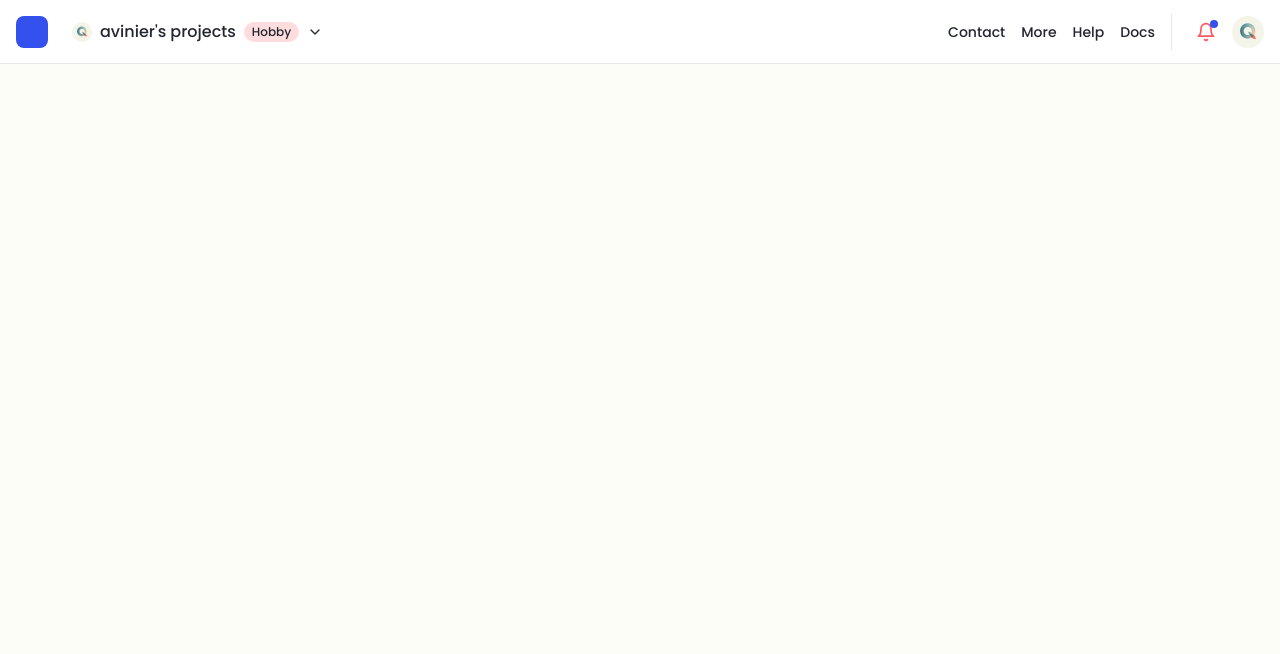
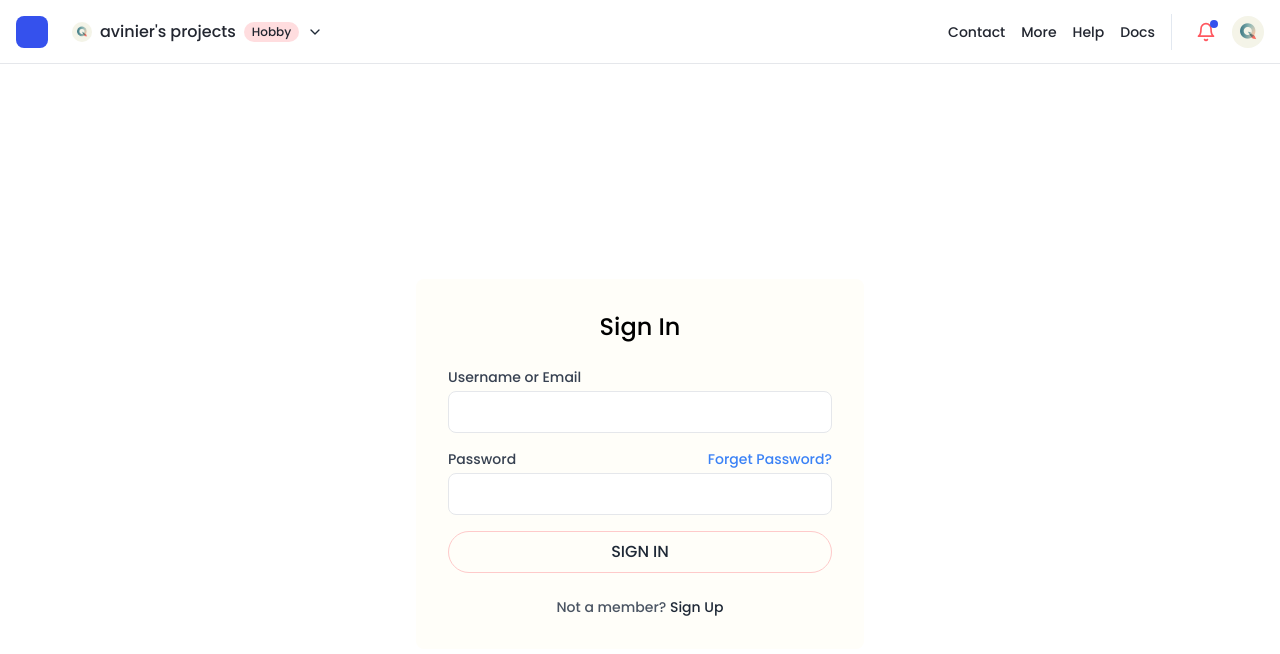
Before and after one commit to Avinier/QebulonAI, a Next.js app: page /signin in a window 1280 px wide. Shown: the top 654 px of the page. Built offline with nearby package versions, Linux system fonts and the light colour scheme; no server answers.

Commit message:
signin page integrated

```diff
--- a/src/app/(auth)/signin/page.js
+++ b/src/app/(auth)/signin/page.js
@@ -1,7 +1,123 @@
+"use client";
+
+import { useState } from "react";
+import Link from "next/link";
+import { useRouter } from "next/navigation";
+import { authService } from "../../../lib/backend-api";
+
 export default function SignIn() {
+  const router = useRouter();
+  const [formData, setFormData] = useState({
+    username: "",
+    password: "",
+  });
+  const [error, setError] = useState("");
+  const [isLoading, setIsLoading] = useState(false);
+
+  const handleSubmit = async (e) => {
+    e.preventDefault();
+    setError("");
+    setIsLoading(true);
+
+    try {
+      console.log(formData);
+      const response = await authService.login({
+        username: formData.username,
+        password: formData.password,
+      });
+
+      if (response.access) {
+        router.push("/chatbot");
+      } else {
+        setError("Login successful but no access token received");
+      }
+    } catch (err) {
+      setError(
+        err.message || "Failed to sign in. Please check your credentials."
+      );
+    } finally {
+      setIsLoading(false);
+    }
+  };
+
+  const handleChange = (e) => {
+    setError("");
+    setFormData({
+      ...formData,
+      [e.target.name]: e.target.value,
+    });
+  };
+
   return (
-    <div className="min-h-screen flex items-center justify-center bg-background">
-      {/* Sign in form will go here */}
+    <div className="min-h-screen flex items-center justify-center bg-white p-4">
+      <div className="w-full max-w-md bg-[#fffef9] p-8 rounded-lg">
+        <h2 className="text-2xl font-medium text-center mb-6 text-black">
+          Sign In
+        </h2>
+
+        {error && (
+          <div className="mb-4 p-3 bg-red-50 border border-red-200 text-red-600 rounded-lg text-sm">
+            {error}
+          </div>
+        )}
+
+        <form onSubmit={handleSubmit} className="space-y-4">
+          <div className="space-y-1">
+            <label className="block text-sm text-gray-700">
+              Username or Email
+            </label>
+            <input
+              type="text"
+              name="username"
+              value={formData.username}
+              onChange={handleChange}
+              className="w-full px-3 py-2 border border-gray-200 rounded-lg text-black focus:outline-none focus:ring-1 focus:ring-gray-200"
+              required
+              disabled={isLoading}
+              autoComplete="username"
+            />
+          </div>
+
+          <div className="space-y-1">
+            <div className="flex justify-between items-center">
+              <label className="block text-sm text-gray-700">Password</label>
+              <Link
+                href="/forgot-password"
+                className="text-sm text-blue-500 hover:text-blue-600"
+              >
+                Forget Password?
+              </Link>
+            </div>
+            <input
+              type="password"
+              name="password"
+              value={formData.password}
+              onChange={handleChange}
+              className="w-full px-3 py-2 border border-gray-200 rounded-lg text-black focus:outline-none focus:ring-1 focus:ring-gray-200"
+              required
+              disabled={isLoading}
+              autoComplete="current-password"
+            />
+          </div>
+
+          <button
+            type="submit"
+            disabled={isLoading}
+            className={`w-full py-2 px-4 border border-red-200 rounded-full text-gray-800 hover:bg-gray-50 transition-colors mt-6 ${
+              isLoading ? "opacity-70 cursor-not-allowed" : ""
+            }`}
+          >
+            {isLoading ? "Signing in..." : "SIGN IN"}
+          </button>
+        </form>
+
+        <div className="mt-6 text-center text-sm">
+          <span className="text-gray-600">Not a member? </span>
+          <Link href="/signup" className="text-gray-800 hover:underline">
+            Sign Up
+          </Link>
+        </div>
+      </div>
     </div>
   );
 }
--- a/src/app/dashboard/[slug]/page.js
+++ b/src/app/dashboard/[slug]/page.js
@@ -19,10 +19,10 @@ const InstancePage = () => {
   const instances = [
     {
       slug: "superserver-ai-1",
-      name: "My First Instance",
-      link: "https://github.com/Avinier",
+      name: "SuperServer.AI",
+      link: "https://github.com/Avinier/SuperServer-AI",
       url: "https://quantumsenses.com",
-      description: "This is a detailed description of the first instance.",
+      description: "Deploy your application with the help of our chatbots",
       status: "running",
       createdAt: "2024-03-15",
       specs: {
@@ -35,8 +35,8 @@ const InstancePage = () => {
       },
       meet: {
         title: "Meeting title",
-        link: "https://meet.google.com",
-        videoId: "1TucufRiGz65B7z_d8FS9TJNnM8W0HlYk",
+        link: "https://meet.google.com/bvw-jtsc-kod",
+        videoId: "1OSI5KdGhIDepr8a_peyJZIX6lKmOge8F",
         members: [
           { name: "mem1", image: "/logo-1.jpeg" },
           { name: "mem2", image: "/logo-1.jpeg" },
@@ -94,10 +94,10 @@ const InstancePage = () => {
   }
 
   const todos = [
-    { id: 1, text: "Write technical docs", completed: false },
+    { id: 1, text: "Add graphs in dashboard", completed: false },
     { id: 2, text: "Review pull requests", completed: false },
     { id: 3, text: "Update dependencies", completed: true },
-    { id: 4, text: "Deploy to production", completed: false },
+    { id: 4, text: "Database tuning", completed: false },
   ];
 
   const [tasks, setTasks] = useState(todos);
@@ -297,7 +297,8 @@ const InstancePage = () => {
             </div>
             <div className="flex items-center justify-between">
               <a
-                href="#_"
+                href="https://docs.google.com/document/d/1J4dlSIq2FuQN8McoFzAWKEL0NU29-T9mkKe4YtF-7W0/edit?usp=sharing"
+                target="_blank"
                 class="box-border relative z-30 h-[50px] mt-10 my-auto items-center justify-center w-auto px-8 py-3 overflow-hidden font-bold text-white transition-all duration-300 bg-orange-600 rounded-md cursor-pointer group ring-offset-2 ring-1 ring-orange-300 ring-offset-orange-200 hover:ring-offset-orange-500 ease focus:outline-none"
               >
                 <span class="absolute bottom-0 right-0 w-8 h-20 -mb-8 -mr-5 transition-all duration-300 ease-out transform rotate-45 translate-x-1 bg-white opacity-10 group-hover:translate-x-0"></span>
@@ -327,7 +328,11 @@ const InstancePage = () => {
                   <h3 className="text-md font-bold font-primary text-center text-primary mr-[10px]">
                     Task Allotement
                   </h3>
-                  <a href="#" className="text-primary ">
+                  <a
+                    href="https://calendar.google.com/calendar/u/0/r/tasks?pli=1"
+                    className="text-primary "
+                    target="_blank"
+                  >
                     <ExternalLink size={20} />
                   </a>
                 </div>
--- a/src/app/dashboard/page.js
+++ b/src/app/dashboard/page.js
@@ -13,34 +13,34 @@ const DashboardPage = () => {
       domain: "quantumsenses.com",
       repoPath: "Avinier/SuperServerAI-LandingPage",
       lastCommit: "wait",
-      timeAgo: "8d ago",
+      timeAgo: "1d ago",
       branch: "main",
       icon: "/logo-1.jpeg",
     },
     {
-      title: "superserver.ai-2",
-      domain: "quantumsenses.com",
-      repoPath: "Avinier/SuperServerAI-LandingPage",
+      title: "nk-coaltrack",
+      domain: "nkcoaltrack.com",
+      repoPath: "Sinha-Aditya/coaltracker",
       lastCommit: "wait",
-      timeAgo: "8d ago",
+      timeAgo: "1d ago",
       branch: "main",
       icon: "/logo-1.jpeg",
     },
     {
-      title: "superserver.ai-3",
+      title: "qebulon-models",
       domain: "quantumsenses.com",
-      repoPath: "Avinier/SuperServerAI-LandingPage",
+      repoPath: "Qebulon-Org/HF-Models",
       lastCommit: "wait",
-      timeAgo: "8d ago",
+      timeAgo: "1d ago",
       branch: "main",
       icon: "/logo-1.jpeg",
     },
     {
-      title: "superserver.ai-4",
+      title: "nmims-timetable-sys",
       domain: "quantumsenses.com",
-      repoPath: "Avinier/SuperServerAI-LandingPage",
+      repoPath: "NMIMS/timetable",
       lastCommit: "wait",
-      timeAgo: "8d ago",
+      timeAgo: "1d ago",
       branch: "main",
       icon: "/logo-1.jpeg",
     },
--- a/src/app/page.js
+++ b/src/app/page.js
@@ -1,7 +1,15 @@
+// app/page.js
 import { redirect } from "next/navigation";
+import { getSession } from "../lib/session";
 
-export default function Home() {
-  // Later you can add authentication check here
-  // if (!isAuthenticated) redirect('/auth/signin')
-  redirect("/dashboard");
+export default async function Home() {
+  const session = await getSession();
+
+  if (!session) {
+    redirect("/dashboard");
+  } else {
+    redirect("/signin");
+  }
+
+  return null;
 }
--- /dev/null
+++ b/src/lib/backend-api.js
@@ -0,0 +1,100 @@
+// services/api.js
+const API_URL =
+  process.env.NEXT_PUBLIC_API_URL || "http://dev.quantumsenses.com:8000";
+
+export const authService = {
+  login: async (credentials) => {
+    try {
+      const response = await fetch(`${API_URL}/auth/login`, {
+        method: "POST",
+        headers: {
+          "Content-Type": "application/json",
+          Accept: "application/json",
+        },
+        body: JSON.stringify(credentials),
+      });
+
+      // Handle non-JSON responses gracefully
+      const contentType = response.headers.get("content-type");
+      if (!contentType || !contentType.includes("application/json")) {
+        throw new Error(
+          "Expected JSON response, received HTML or other format."
+        );
+      }
+
+      const data = await response.json();
+
+      if (!response.ok) {
+        throw new Error(data.detail || data.message || "Login failed");
+      }
+
+      if (data.access) {
+        localStorage.setItem("authToken", data.access);
+        localStorage.setItem("refreshToken", data.refresh);
+      }
+
+      if (data.username) {
+        const userData = {
+          username: data.username,
+          email: data.email,
+          firstName: data.first_name,
+          lastName: data.last_name,
+          deployed: data.deployed,
+          undeployed: data.undeployed,
+        };
+        localStorage.setItem("user", JSON.stringify(userData));
+      }
+
+      return data;
+    } catch (error) {
+      console.error("Login error:", error);
+      throw error;
+    }
+  },
+
+  logout: async () => {
+    localStorage.removeItem("authToken");
+    localStorage.removeItem("refreshToken");
+    localStorage.removeItem("user");
+  },
+
+  refreshToken: async () => {
+    const refresh = localStorage.getItem("refreshToken");
+    const response = await fetch(`${API_URL}/auth/token/refresh/`, {
+      method: "POST",
+      headers: { "Content-Type": "application/json" },
+      body: JSON.stringify({ refresh }),
+    });
+
+    const data = await response.json();
+    if (!response.ok) throw new Error(data.detail || "Token refresh failed");
+    localStorage.setItem("authToken", data.access);
+    return data.access;
+  },
+
+  fetchWithAuth: async (endpoint, options = {}) => {
+    let token = authService.getToken();
+    let headers = {
+      ...options.headers,
+      "Content-Type": "application/json",
+      Authorization: `Bearer ${token}`,
+    };
+
+    const response = await fetch(`${API_URL}${endpoint}`, {
+      ...options,
+      headers,
+    });
+    if (response.status === 401) {
+      token = await authService.refreshToken();
+      headers["Authorization"] = `Bearer ${token}`;
+      return fetch(`${API_URL}${endpoint}`, { ...options, headers });
+    }
+    return response;
+  },
+
+  getCurrentUser: () => JSON.parse(localStorage.getItem("user") || "null"),
+  getToken: () => localStorage.getItem("authToken"),
+  isAuthenticated: () => !!localStorage.getItem("authToken"),
+};
+
+export default authService;
--- /dev/null
+++ b/src/lib/session.js
@@ -0,0 +1,5 @@
+export async function getSession() {
+  return null;
+}
+
+export default getSession;
```
